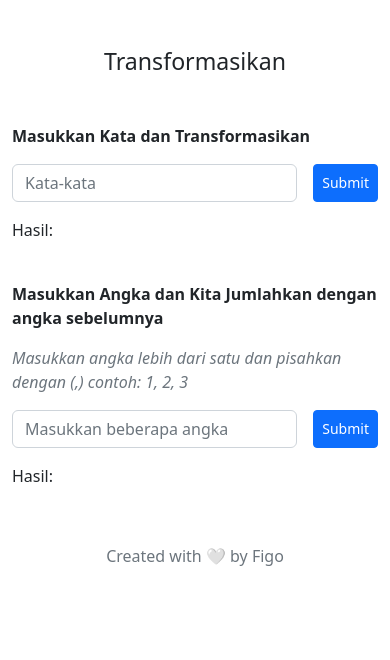
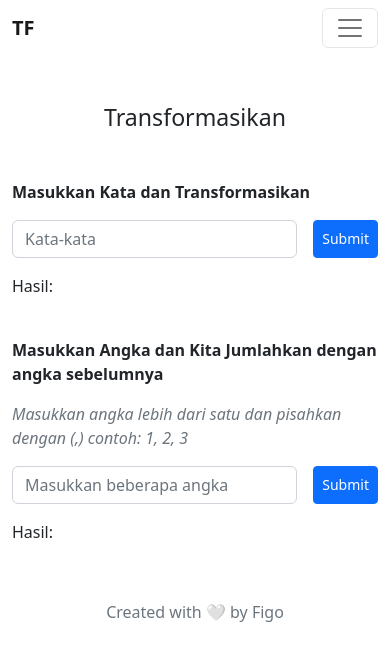
Before and after one commit to FigoArbiansyah/day-10, a plain HTML site: page index.html in a window 390 px wide. Drawn offline with nearby package versions, Linux system fonts and the light colour scheme.

Commit message:
Navbar on android

```diff
--- a/index.html
+++ b/index.html
@@ -47,7 +47,7 @@
 
   <body>
     <main class="min-vh-100">
-      <nav class="navbar navbar-expand-lg bg-body-tertiary d-md-block d-none">
+      <nav class="navbar navbar-expand-lg bg-body-tertiary">
         <div class="container">
           <a class="navbar-brand fw-bolder" href="#">TF</a>
           <button
```
